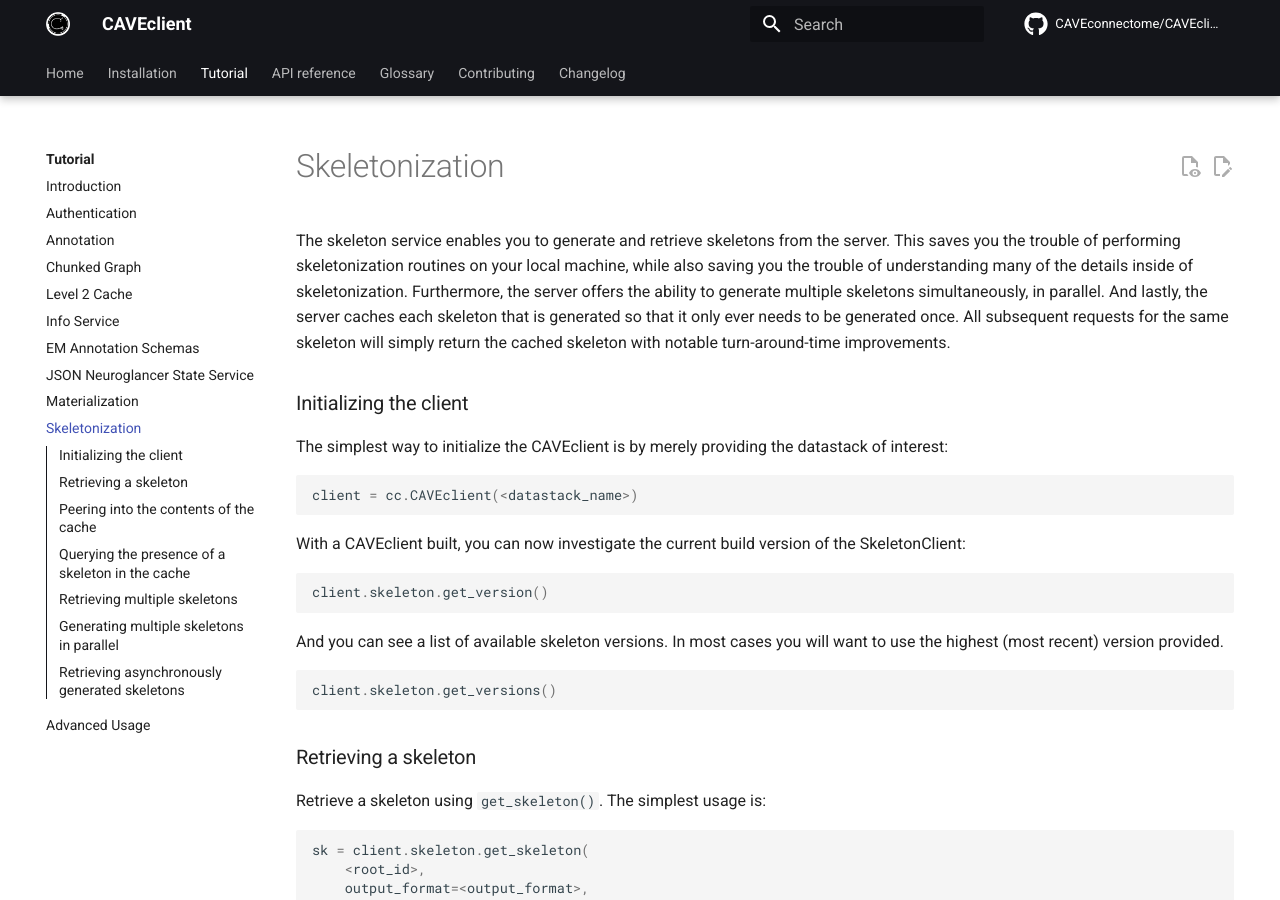
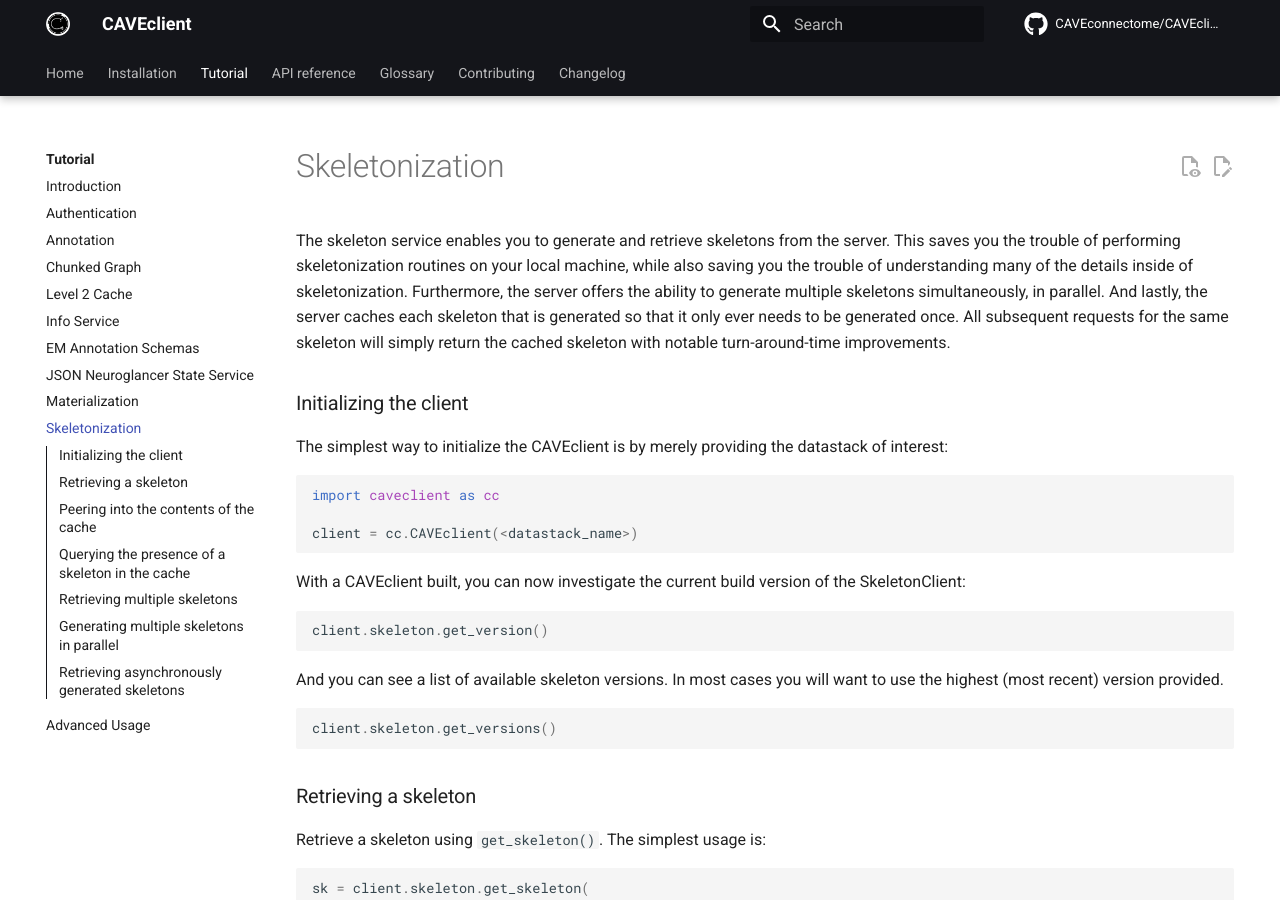
Before and after one commit to CAVEconnectome/CAVEclient, an MkDocs documentation site: the page built from docs/tutorials/skeletonization.md, in a window 1280 px wide and 900 px high. Built offline with MkDocs 1.6.1 and Material for MkDocs 9.7.7, drawn with Linux system fonts in a browser that asks for light colours; comment, search, counter and statistics services are not loaded.

Commit message:
Documentation

````diff
--- a/docs/tutorials/skeletonization.md
+++ b/docs/tutorials/skeletonization.md
@@ -9,6 +9,8 @@
 The simplest way to initialize the CAVEclient is by merely providing the datastack of interest:
 
 ```python
+import caveclient as cc
+
 client = cc.CAVEclient(<datastack_name>)
 ```
 
````
